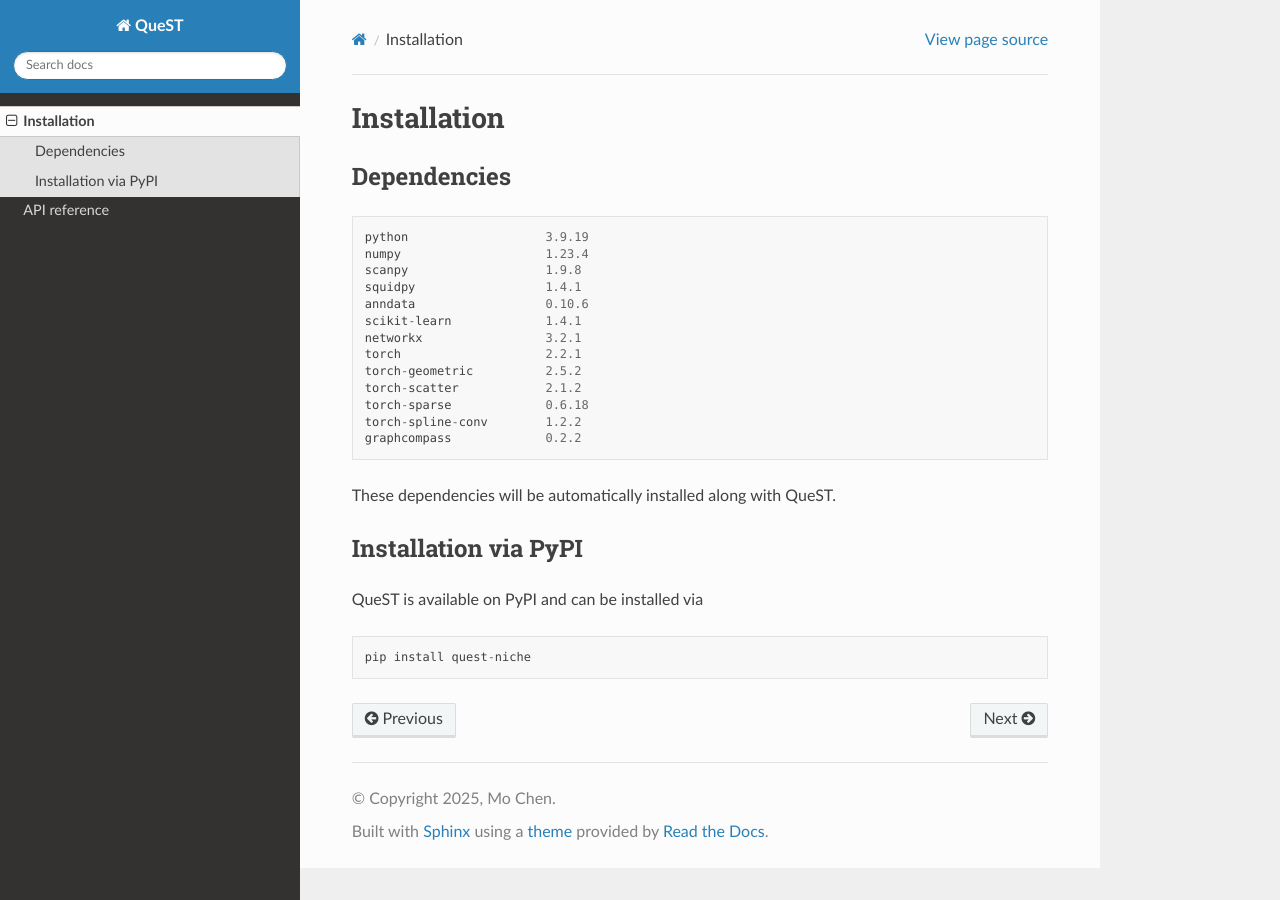
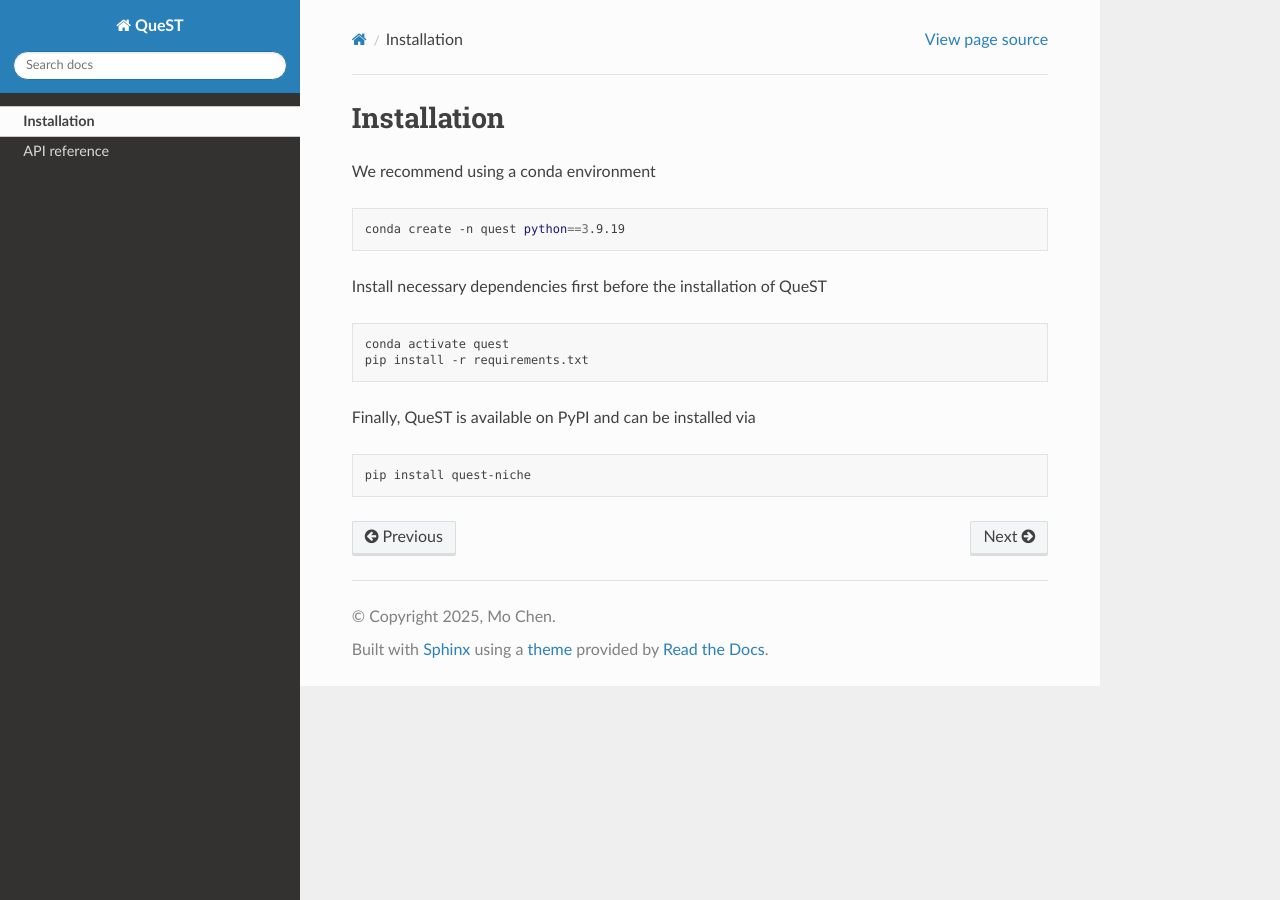
Before and after one commit to cmhimself/QueST, a Sphinx documentation site: the page built from docs/source/installation.md, in a window 1280 px wide. Built offline with Sphinx 7.4.7 and the Read the Docs theme 3.1.0, drawn with Linux system fonts in a browser that asks for light colours; pages that are not in the unit, such as notebooks, are missing from menus.

Commit message:
update docs

````diff
--- a/docs/source/installation.md
+++ b/docs/source/installation.md
@@ -1,29 +1,20 @@
 # Installation
 
-## Dependencies
+We recommend using a conda environment
 
-```
-python                   3.9.19
-numpy                    1.23.4
-scanpy                   1.9.8
-squidpy                  1.4.1
-anndata                  0.10.6
-scikit-learn             1.4.1
-networkx                 3.2.1
-torch                    2.2.1
-torch-geometric          2.5.2
-torch-scatter            2.1.2
-torch-sparse             0.6.18
-torch-spline-conv        1.2.2
-graphcompass             0.2.2
+```bash
+conda create -n quest python==3.9.19
 ```
 
-These dependencies will be automatically installed along with QueST.
+Install necessary dependencies first before the installation of QueST
 
-## Installation via PyPI
+```bash
+conda activate quest
+pip install -r requirements.txt
+```
 
-QueST is available on PyPI and can be installed via
+Finally, QueST is available on PyPI and can be installed via
 
-```
+```bash
 pip install quest-niche
 ```
````
Also changed, not shown: pyproject.toml (+6 -6 lines).
